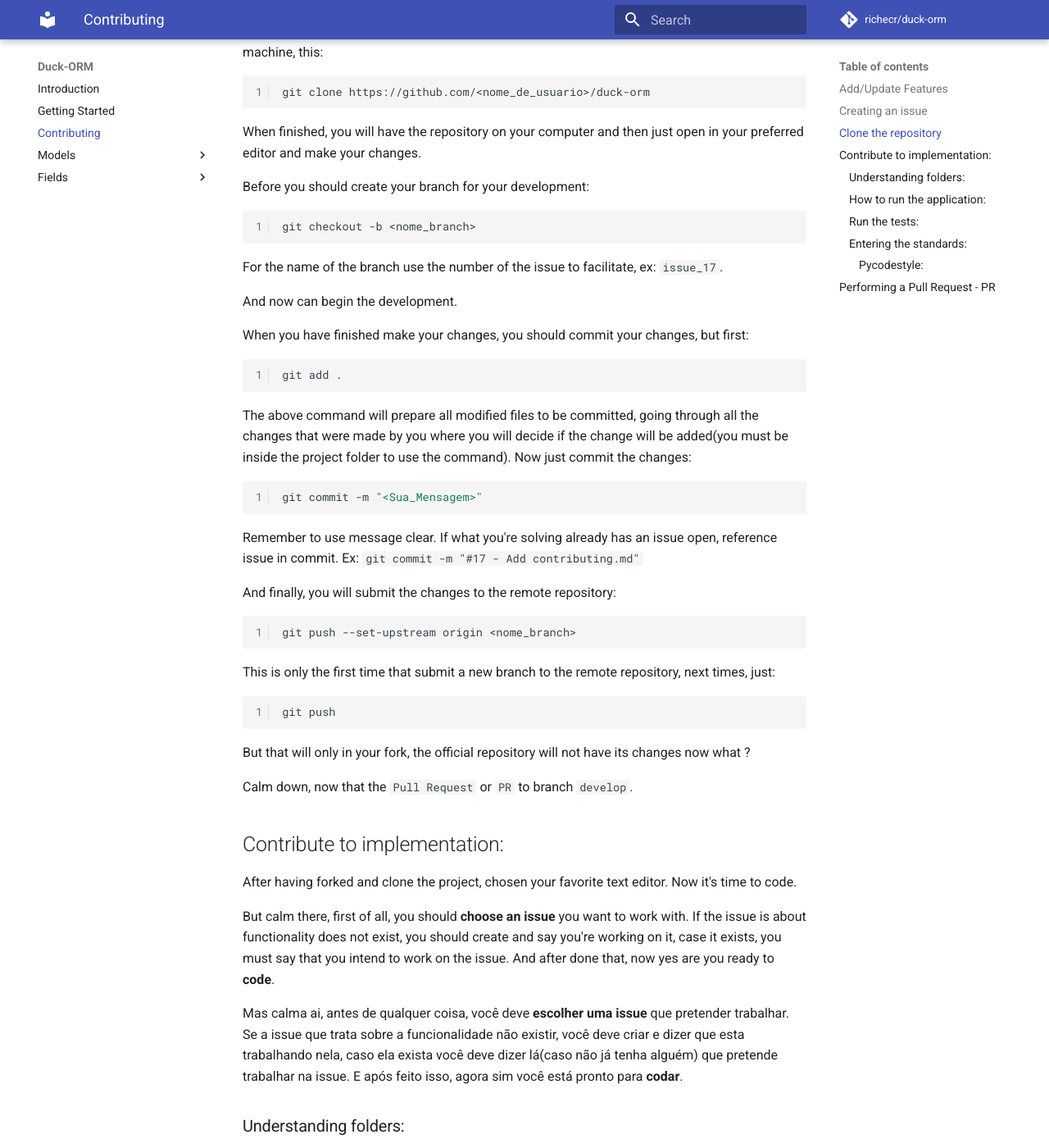
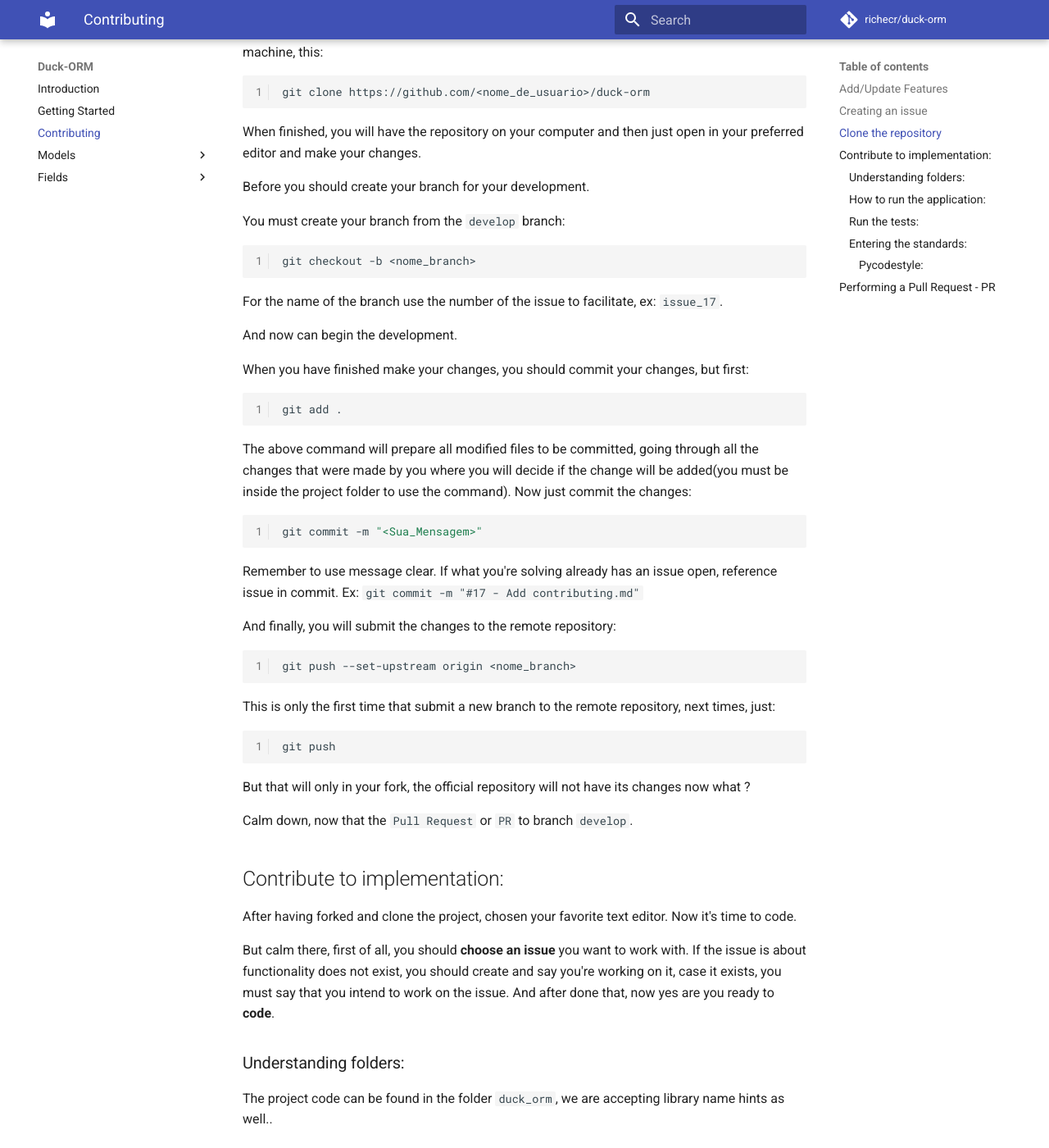
Before and after one commit to richecr/duck-orm, an MkDocs documentation site: the page built from docs/CONTRIBUTING.md, in a window 1280 px wide and 1400 px high, scrolled down 874 px. Shown: the whole window at 82% size. Built offline with MkDocs 1.6.1 and Material for MkDocs 9.7.7, drawn with Linux system fonts in a browser that asks for light colours; comment, search, counter and statistics services are not loaded; some of the changed text lies outside the part shown.

Commit message:
update CONTRIBUTING and CHANGELOG

````diff
--- a/docs/CONTRIBUTING.md
+++ b/docs/CONTRIBUTING.md
@@ -31,7 +31,9 @@
 
 When finished, you will have the repository on your computer and then just open in your preferred editor and make your changes.
 
-Before you should create your branch for your development:
+Before you should create your branch for your development.
+
+You must create your branch from the `develop` branch:
 
 ```sh
 git checkout -b <nome_branch>
@@ -79,8 +81,6 @@
 After having forked and clone the project, chosen your favorite text editor. Now it's time to code.
 
 But calm there, first of all, you should **choose an issue** you want to work with. If the issue is about functionality does not exist, you should create and say you're working on it, case it exists, you must say that you intend to work on the issue. And after done that, now yes are you ready to **code**.
-
-Mas calma ai, antes de qualquer coisa, você deve **escolher uma issue** que pretender trabalhar. Se a issue que trata sobre a funcionalidade não existir, você deve criar e dizer que esta trabalhando nela, caso ela exista você deve dizer lá(caso não já tenha alguém) que pretende trabalhar na issue. E após feito isso, agora sim você está pronto para **codar**.
 
 ### Understanding folders:
 
@@ -157,6 +157,8 @@
 
 - Reference the issue you are working on using `#<numero_da_issue>`.
 
+- Open your PR for the `develop` branch.
+
 - Describe your modifications.
 
 - Wait for your PR evaluation, and it may happen that we ask for some changes to be made.
````
Also changed, not shown: CHANGELOG.md (+5 -0 lines), CONTRIBUTING.md (+9 -7 lines).
